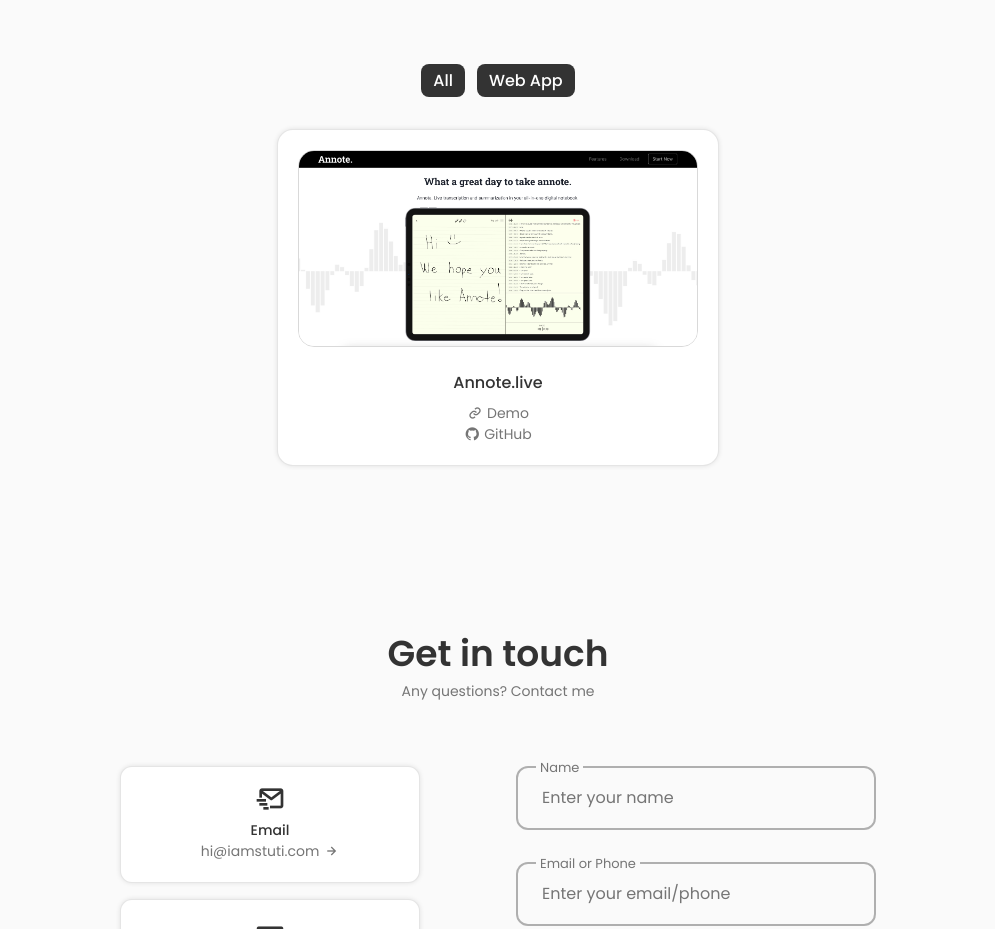
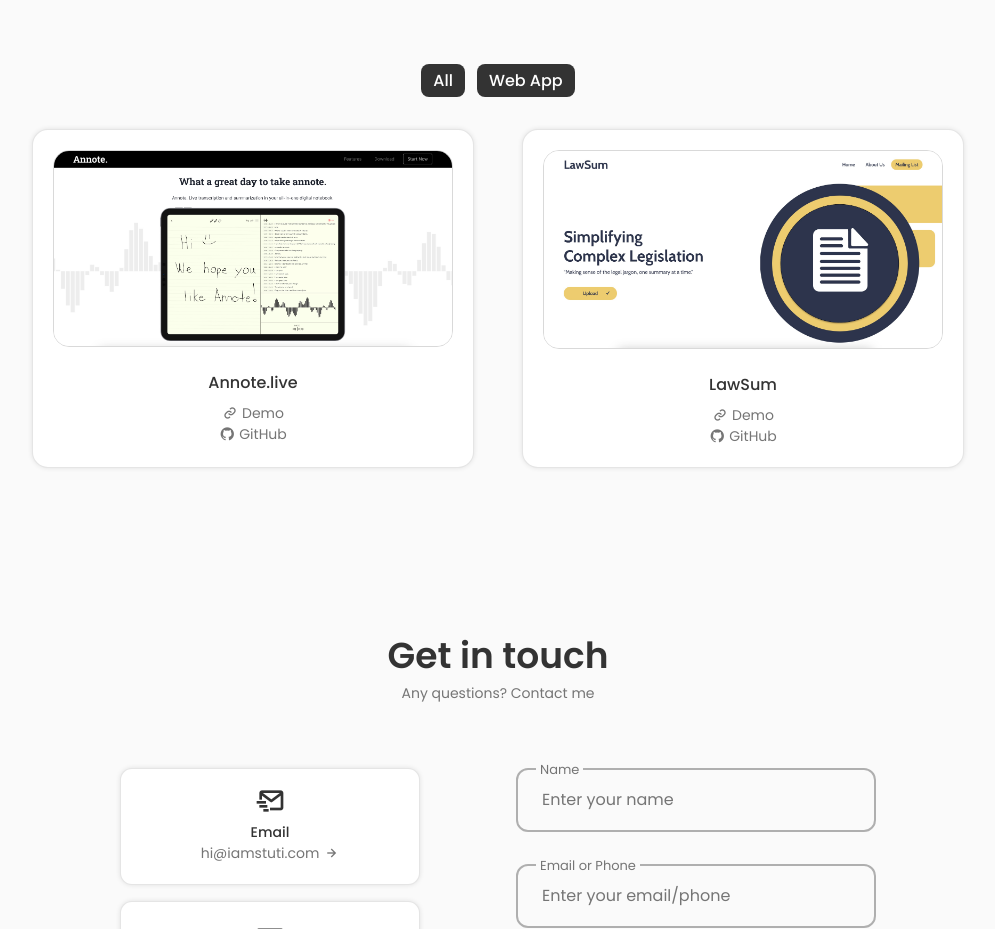
Before and after one commit to iamstutishah/iamstuti.com, a React (Create React App) app: page / in a window 1280 px wide. Shown: the part 2182-3111 px from the top of the page, without its empty margins (142-1137 px from the left). Built offline with nearby package versions, Linux system fonts and the light colour scheme.

Commit message:
added LawSum the newest proj‼️

```diff
--- a/src/components/projects/Data.jsx
+++ b/src/components/projects/Data.jsx
@@ -1,4 +1,5 @@
 import Annote from "../../assets/Annote.jpg";
+import LawSum from "../../assets/LawSum.jpg";
 
 export const projectsData = [
   {
@@ -8,6 +9,14 @@
     category: "web app",
     link1: "https://annote.live",
     link2: "https://github.com/MiniHacks/annote",
+  },
+  {
+    id: 2,
+    image: LawSum,
+    title: "LawSum",
+    category: "web app",
+    link1: "https://devpost.com/software/temp-u5mn2p",
+    link2: "https://github.com/brandon-nguyen-lam/LawSum",
   },
 ];
 
--- a/src/components/projects/projects.css
+++ b/src/components/projects/projects.css
@@ -22,7 +22,7 @@
 }
 
 .project__container {
-    grid-template-columns: repeat(1, max-content);
+    grid-template-columns: repeat(2, max-content);
     gap: 3rem;
     justify-content: center;
 }
```
Also changed, not shown: src/assets/LawSum.jpg (added).
